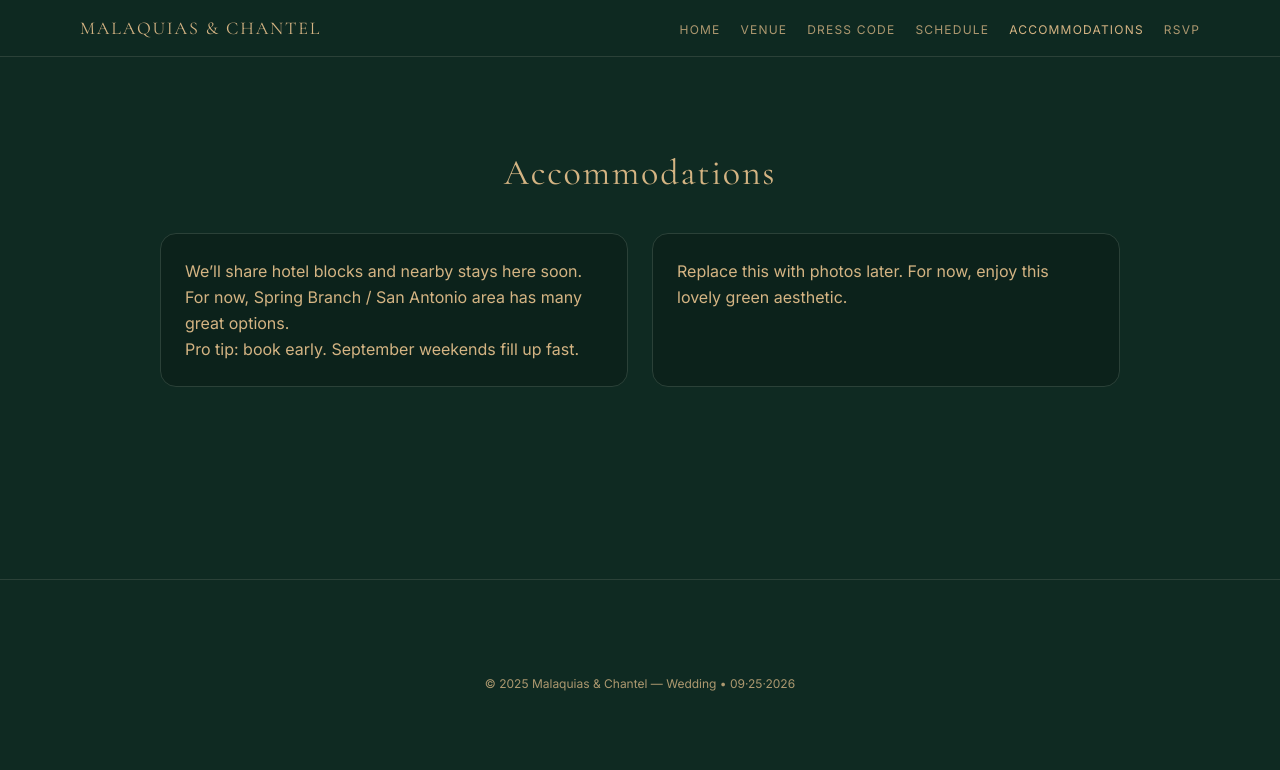
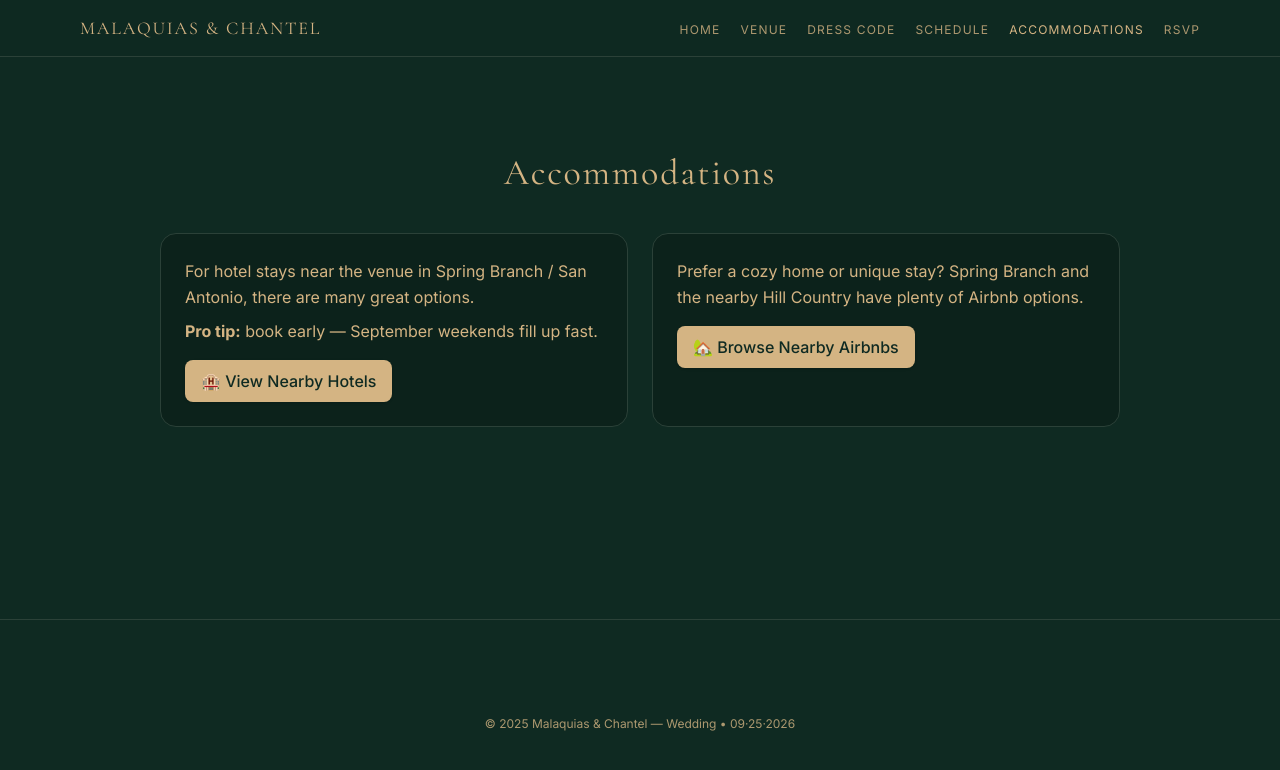
Before and after one commit to mmarconi93/wedding-new, a Next.js app: page /accommodations in a window 1280 px wide. Shown: the top 770 px of the page. Built offline with nearby package versions, Linux system fonts and the light colour scheme.

Commit message:
updated accommodations

```diff
--- a/app/accommodations/page.tsx
+++ b/app/accommodations/page.tsx
@@ -6,13 +6,42 @@
       <section className="section">
         <Title>Accommodations</Title>
         <div className="grid md:grid-cols-2 gap-6">
+
+          {/* Hotels */}
           <div className="card leading-relaxed">
-<p>We’ll share hotel blocks and nearby stays here soon. For now, Spring Branch / San Antonio area has many great options.</p>
-<p>Pro tip: book early. September weekends fill up fast.</p>
+            <p>
+              For hotel stays near the venue in Spring Branch / San Antonio,
+              there are many great options.
+            </p>
+            <p className="mt-2">
+              <strong>Pro tip:</strong> book early — September weekends fill up fast.
+            </p>
+            <a
+              href="https://www.google.com/travel/search?q=hotels%20near%20lost%20mission%20spring%20branch%20tx&g2lb=4899568%2C4899570%2C4965990%2C4969803%2C72302247%2C72317059%2C72414906%2C72471280%2C72472051%2C72485658%2C72560029%2C72573224%2C72616120%2C72647020%2C72648289%2C72686036%2C72760082%2C72803964%2C72832976%2C72882230%2C72958624%2C72959983%2C72990342&hl=en-US&gl=us&cs=1&ssta=1&ts=CAESCgoCCAMKAggDEAAqBwoFOgNVU0Q&qs=CAAgACgB&ap=MABoAQ&ictx=111&ved=0CAAQ5JsGahgKEwiI2q30qYGPAxUAAAAAHQAAAAAQnQE"
+              target="_blank"
+              rel="noopener noreferrer"
+              className="inline-block mt-4 bg-gold text-forest px-4 py-2 rounded-lg font-medium shadow hover:bg-goldmuted transition"
+            >
+              🏨 View Nearby Hotels
+            </a>
           </div>
+
+          {/* Airbnb */}
           <div className="card leading-relaxed">
-                <p>Replace this with photos later. For now, enjoy this lovely green aesthetic.</p>
+            <p>
+              Prefer a cozy home or unique stay? Spring Branch and the nearby
+              Hill Country have plenty of Airbnb options.
+            </p>
+            <a
+              href="https://www.airbnb.com/spring-branch-tx/stays"
+              target="_blank"
+              rel="noopener noreferrer"
+              className="inline-block mt-4 bg-gold text-forest px-4 py-2 rounded-lg font-medium shadow hover:bg-goldmuted transition"
+            >
+              🏡 Browse Nearby Airbnbs
+            </a>
           </div>
+
         </div>
       </section>
     </main>
```
Lines whose indentation alone changed are shown as unchanged.
